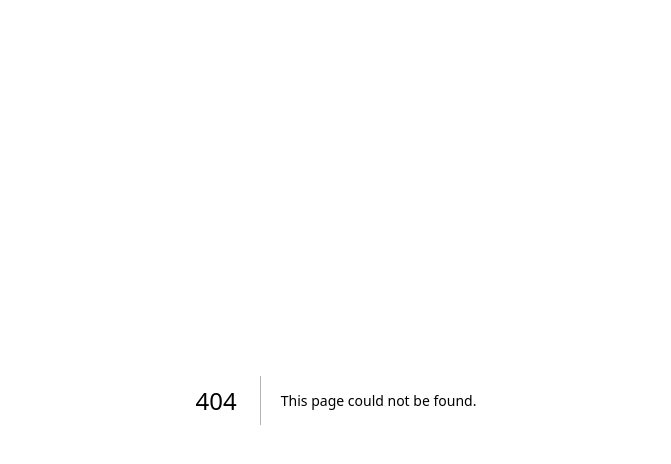
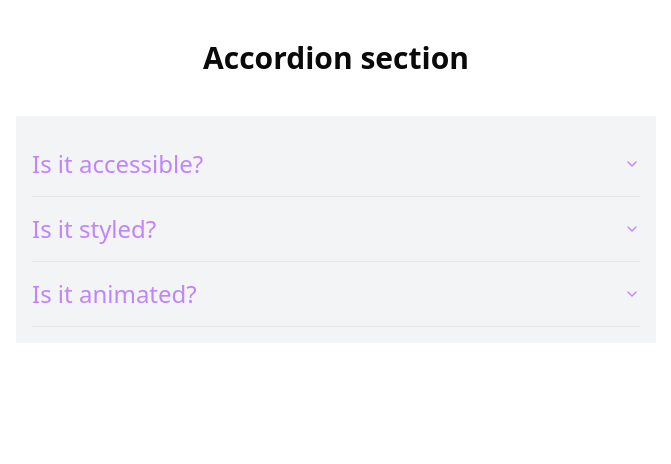
Before and after one commit to mdmehedi121888/exploring-shadcn-ui, a Next.js app: page /accordion in a window 1280 px wide. Before the commit this address had no page. Shown: the top 464 px of the page, without its empty margins (304-975 px from the left). Built offline with nearby package versions, Linux system fonts and the light colour scheme.

Commit message:
accrodion component added

```diff
--- /dev/null
+++ b/app/accordion/page.tsx
@@ -0,0 +1,38 @@
+import {
+    Accordion,
+    AccordionContent,
+    AccordionItem,
+    AccordionTrigger,
+  } from "@/components/ui/accordion"
+
+  export default function AccordionDemo() {
+    return (
+        <>
+        <h1 className="text-2xl text-center text-3xl font-bold my-10">Accordion section </h1>
+      <div className="w-[50%] mx-auto my-10 p-4 space-y-4 bg-gray-100 dark:bg-gray-800 space-x-4">
+        <Accordion type="single" collapsible className="w-full">
+        <AccordionItem value="item-1">
+          <AccordionTrigger>Is it accessible?</AccordionTrigger>
+          <AccordionContent>
+            Yes. It adheres to the WAI-ARIA design pattern.
+          </AccordionContent>
+        </AccordionItem>
+        <AccordionItem value="item-2">
+          <AccordionTrigger>Is it styled?</AccordionTrigger>
+          <AccordionContent>
+            Yes. It comes with default styles that matches the other
+            components&apos; aesthetic.
+          </AccordionContent>
+        </AccordionItem>
+        <AccordionItem value="item-3">
+          <AccordionTrigger>Is it animated?</AccordionTrigger>
+          <AccordionContent>
+            Yes. It&apos;s animated by default, but you can disable it if you
+            prefer.
+          </AccordionContent>
+        </AccordionItem>
+      </Accordion>
+      </div></>
+
+    )
+  }
--- a/app/page.tsx
+++ b/app/page.tsx
@@ -1,7 +1,7 @@
 export default function Home() {
   return (
     <div>
-      <h1>Page</h1>
+      <h1 className="p-5 text-3xl text-[#fb923c]">This is Home Page</h1>
     </div>
   );
 }
--- /dev/null
+++ b/components/ui/accordion.tsx
@@ -0,0 +1,58 @@
+"use client"
+
+import * as React from "react"
+import * as AccordionPrimitive from "@radix-ui/react-accordion"
+import { ChevronDown } from "lucide-react"
+
+import { cn } from "@/lib/utils"
+
+const Accordion = AccordionPrimitive.Root
+
+const AccordionItem = React.forwardRef<
+  React.ElementRef<typeof AccordionPrimitive.Item>,
+  React.ComponentPropsWithoutRef<typeof AccordionPrimitive.Item>
+>(({ className, ...props }, ref) => (
+  <AccordionPrimitive.Item
+    ref={ref}
+    className={cn("border-b", className)}
+    {...props}
+  />
+))
+AccordionItem.displayName = "AccordionItem"
+
+const AccordionTrigger = React.forwardRef<
+  React.ElementRef<typeof AccordionPrimitive.Trigger>,
+  React.ComponentPropsWithoutRef<typeof AccordionPrimitive.Trigger>
+>(({ className, children, ...props }, ref) => (
+  <AccordionPrimitive.Header className="flex text-2xl text-purple-400">
+    <AccordionPrimitive.Trigger
+      ref={ref}
+      className={cn(
+        "flex flex-1 items-center justify-between py-4 font-medium transition-all hover:underline [&[data-state=open]>svg]:rotate-180",
+        className
+      )}
+      {...props}
+    >
+      {children}
+      <ChevronDown className="h-4 w-4 shrink-0 transition-transform duration-200" />
+    </AccordionPrimitive.Trigger>
+  </AccordionPrimitive.Header>
+))
+AccordionTrigger.displayName = AccordionPrimitive.Trigger.displayName
+
+const AccordionContent = React.forwardRef<
+  React.ElementRef<typeof AccordionPrimitive.Content>,
+  React.ComponentPropsWithoutRef<typeof AccordionPrimitive.Content>
+>(({ className, children, ...props }, ref) => (
+  <AccordionPrimitive.Content
+    ref={ref}
+    className="text-blue-300 text-lg overflow-hidden text-sm transition-all data-[state=closed]:animate-accordion-up data-[state=open]:animate-accordion-down"
+    {...props}
+  >
+    <div className={cn("pb-4 pt-0", className)}>{children}</div>
+  </AccordionPrimitive.Content>
+))
+
+AccordionContent.displayName = AccordionPrimitive.Content.displayName
+
+export { Accordion, AccordionItem, AccordionTrigger, AccordionContent }
--- a/package.json
+++ b/package.json
@@ -9,6 +9,7 @@
     "lint": "next lint"
   },
   "dependencies": {
+    "@radix-ui/react-accordion": "^1.2.2",
     "@radix-ui/react-slot": "^1.1.1",
     "class-variance-authority": "^0.7.1",
     "clsx": "^2.1.1",
--- a/tailwind.config.ts
+++ b/tailwind.config.ts
@@ -55,6 +55,28 @@
   			lg: 'var(--radius)',
   			md: 'calc(var(--radius) - 2px)',
   			sm: 'calc(var(--radius) - 4px)'
+  		},
+  		keyframes: {
+  			'accordion-down': {
+  				from: {
+  					height: '0'
+  				},
+  				to: {
+  					height: 'var(--radix-accordion-content-height)'
+  				}
+  			},
+  			'accordion-up': {
+  				from: {
+  					height: 'var(--radix-accordion-content-height)'
+  				},
+  				to: {
+  					height: '0'
+  				}
+  			}
+  		},
+  		animation: {
+  			'accordion-down': 'accordion-down 0.2s ease-out',
+  			'accordion-up': 'accordion-up 0.2s ease-out'
   		}
   	}
   },
```
Also changed, not shown: 1 other file (tests, documents, lock files or other folders).
